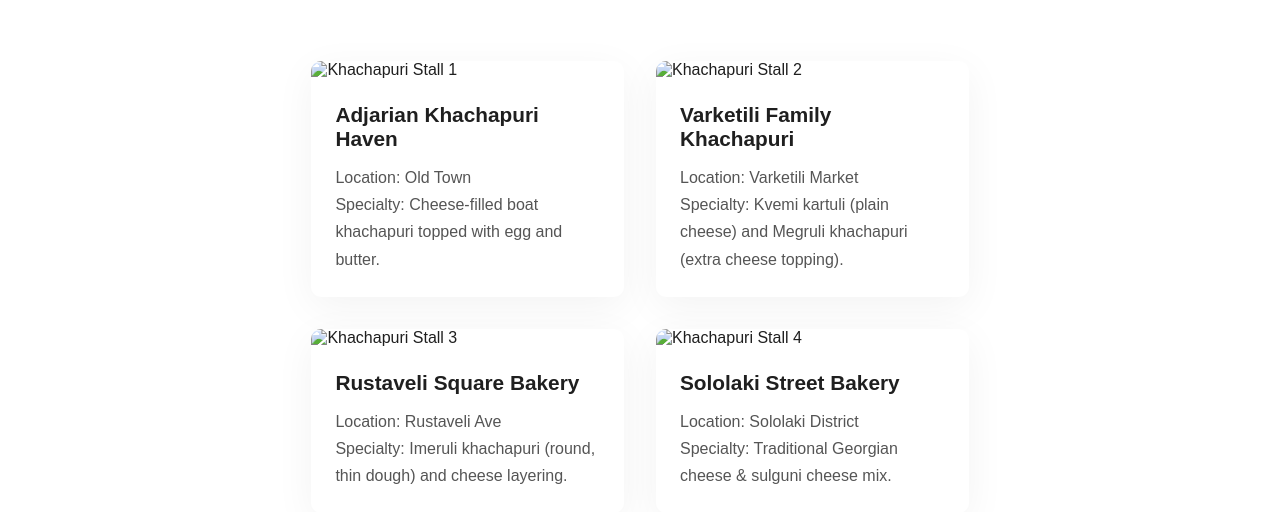
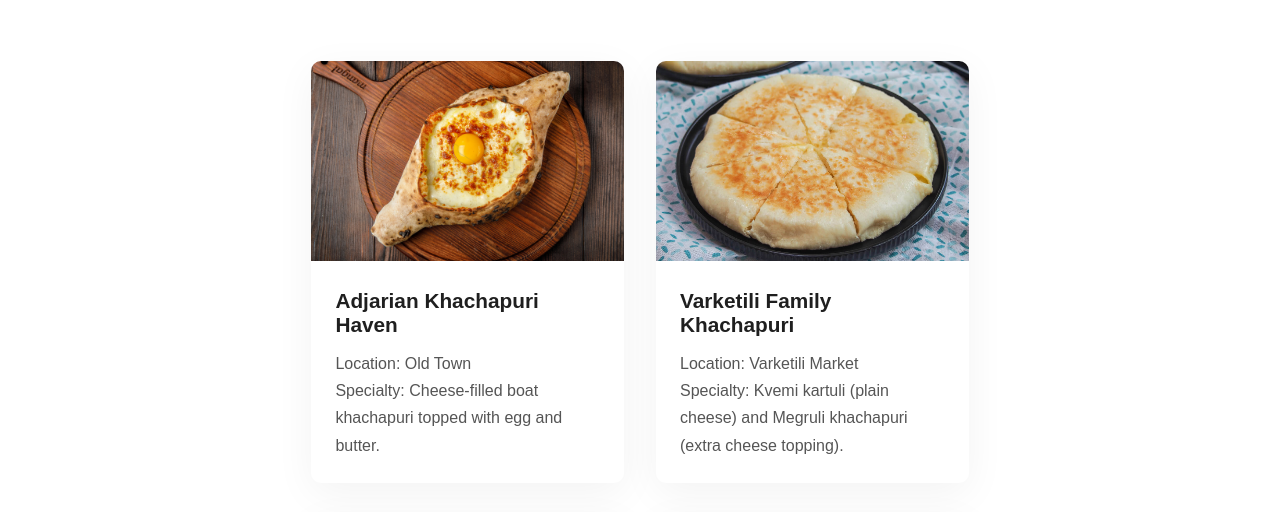
Before and after one commit to Namunamu23/georgian-food-website, a plain HTML site: page khachapuri.html in a window 1280 px wide. Shown: the part 230-742 px from the top of the page. Drawn offline with Linux system fonts and the light colour scheme; the site is published under a folder, as on GitHub Pages, so addresses that start at the root find nothing.

Commit message:
Update khachapuri.html

```diff
--- a/khachapuri.html
+++ b/khachapuri.html
@@ -34,7 +34,7 @@
     <section class="mt-2 cards-container">
 
       <div class="card">
-        <img src="/assets/khachapuri/khachapuri_adjaruli.jpg" alt="Khachapuri Stall 1">
+        <img src="./assets/khachapuri/khachapuri_adjaruli.jpg" alt="Khachapuri Stall 1">
         <div class="card-content">
           <h3>Adjarian Khachapuri Haven</h3>
           <p>Location: Old Town<br>Specialty: Cheese-filled boat khachapuri topped with egg and butter.</p>
@@ -43,7 +43,7 @@
 
 
       <div class="card">
-        <img src="/assets/khachapuri/imeruli-khachapuri.jpg" alt="Khachapuri Stall 2">
+        <img src="./assets/khachapuri/imeruli-khachapuri.jpg" alt="Khachapuri Stall 2">
         <div class="card-content">
           <h3>Varketili Family Khachapuri</h3>
           <p>Location: Varketili Market<br>Specialty: Kvemi kartuli (plain cheese) and Megruli khachapuri (extra cheese topping).</p>
@@ -52,7 +52,7 @@
 
 
       <div class="card">
-        <img src="/assets/khachapuri/megrelian_khachapuri.jpg" alt="Khachapuri Stall 3">
+        <img src="./assets/khachapuri/megrelian_khachapuri.jpg" alt="Khachapuri Stall 3">
         <div class="card-content">
           <h3>Rustaveli Square Bakery</h3>
           <p>Location: Rustaveli Ave<br>Specialty: Imeruli khachapuri (round, thin dough) and cheese layering.</p>
@@ -61,7 +61,7 @@
 
 
       <div class="card">
-        <img src="/assets/khachapuri/lagidze-khachapuri.jpg" alt="Khachapuri Stall 4">
+        <img src="./assets/khachapuri/lagidze-khachapuri.jpg" alt="Khachapuri Stall 4">
         <div class="card-content">
           <h3>Sololaki Street Bakery</h3>
           <p>Location: Sololaki District<br>Specialty: Traditional Georgian cheese &amp; sulguni cheese mix.</p>
```
